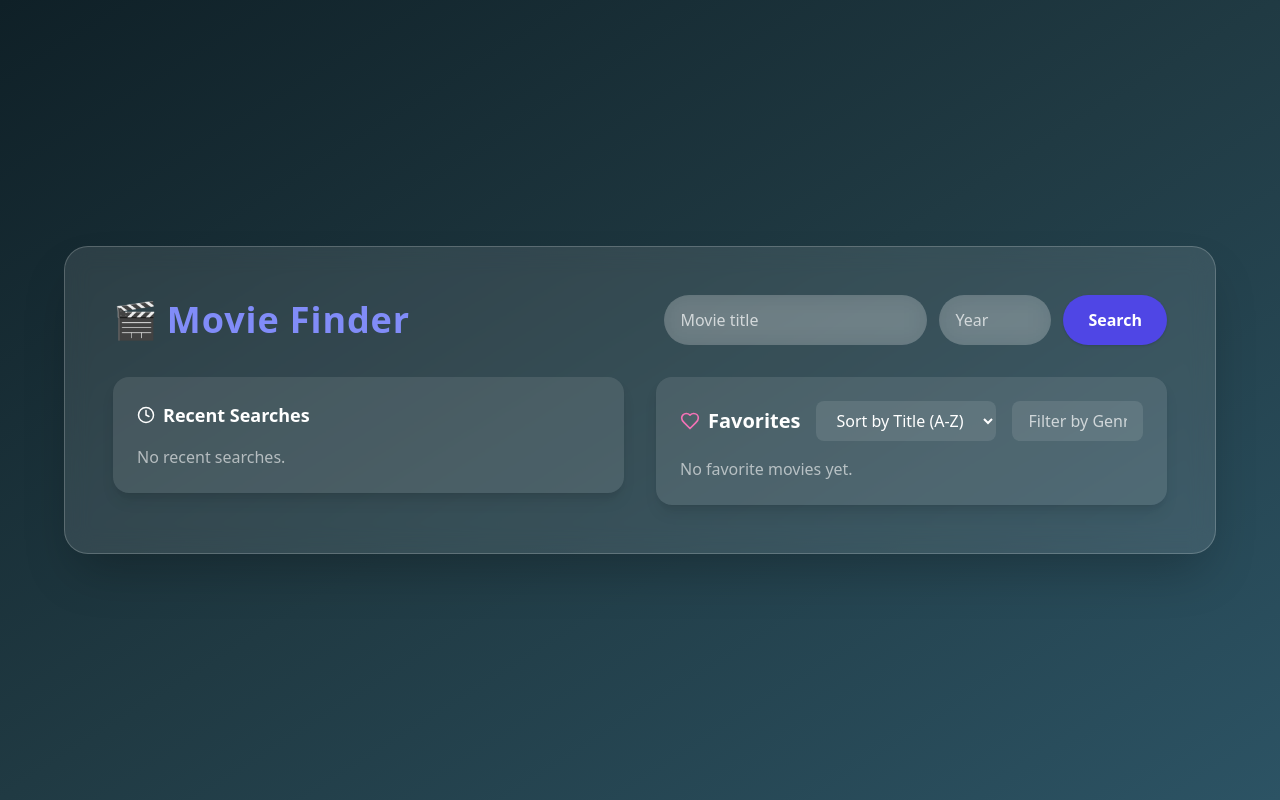
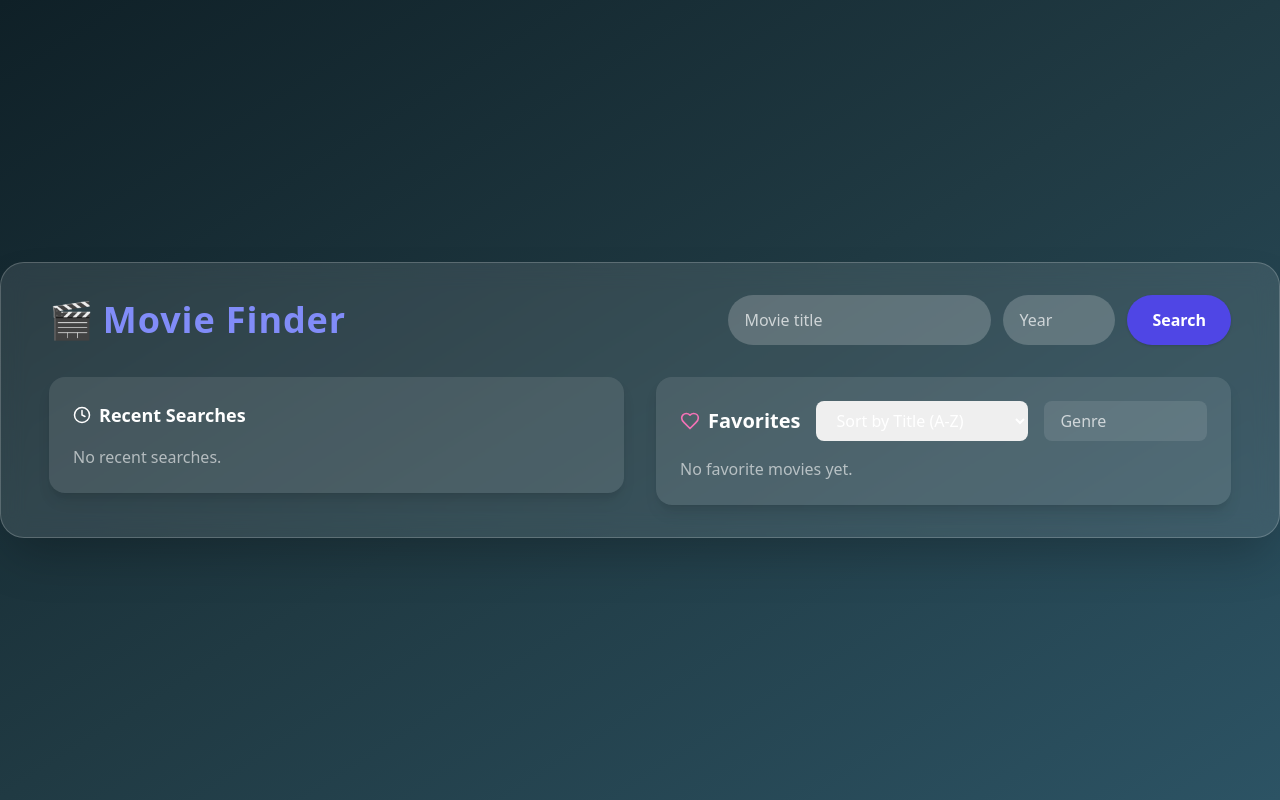
Before and after one commit to codedtt/movie-app, a React (Vite) app: page / in a window 1280 px wide. Built offline with nearby package versions, Linux system fonts and the light colour scheme.

Commit message:
code clean up

```diff
--- a/src/components/MovieSearch.tsx
+++ b/src/components/MovieSearch.tsx
@@ -5,17 +5,11 @@ import { Heart, HeartOff, Clock, X } from 'lucide-react';
 import type { Movie } from '../types';
 
 const MovieSearch = () => {
-  const [sortBy, setSortBy] = useState('title');
-  const [genreFilter, setGenreFilter] = useState('');
   const [query, setQuery] = useState('');
   const [year, setYear] = useState('');
   const [movie, setMovie] = useState<Movie | null>(null);
   const [error, setError] = useState('');
   const [loading, setLoading] = useState(false);
-  const [activeTrailer, setActiveTrailer] = useState<boolean>(false);
-
-  // New state to track which movie trailer is active (showing)
-  const [activeTrailerId, setActiveTrailerId] = useState<string | null>(null);
 
   const [searchHistory, setSearchHistory] = useState<string[]>(() => {
     const saved = localStorage.getItem('movieSearchHistory');
@@ -27,9 +21,78 @@ const MovieSearch = () => {
     return saved ? JSON.parse(saved) : [];
   });
 
-  // Filter and sort favorites
+  const [sortBy, setSortBy] = useState('title');
+  const [genreFilter, setGenreFilter] = useState('');
+  const [activeTrailer, setActiveTrailer] = useState(false);
+  const [activeTrailerId, setActiveTrailerId] = useState<string | null>(null);
+
+  useEffect(() => {
+    localStorage.setItem('movieSearchHistory', JSON.stringify(searchHistory));
+  }, [searchHistory]);
+
+  useEffect(() => {
+    localStorage.setItem('movieFavorites', JSON.stringify(favorites));
+  }, [favorites]);
+
+  const isFavorite = (m: Movie) => favorites.some(f => f.imdbID === m.imdbID);
+
+  const handleSearch = async () => {
+    if (!query.trim()) {
+      setError('Please enter a movie title.');
+      return;
+    }
+
+    setError('');
+    setMovie(null);
+    setLoading(true);
+    setActiveTrailerId(null);
+
+    try {
+      const apiKey = import.meta.env.VITE_OMDB_API_KEY;
+      const url = `https://www.omdbapi.com/?t=${encodeURIComponent(query)}&y=${year}&plot=full&apikey=${apiKey}`;
+      const res = await axios.get(url);
+
+      if (res.data.Response === 'True') {
+        setMovie(res.data);
+        setSearchHistory(prev => {
+          const updated = [query, ...prev.filter(term => term !== query)];
+          return updated.slice(0, 10);
+        });
+      } else {
+        setError(res.data.Error || 'Movie not found.');
+      }
+    } catch (err) {
+      console.error(err);
+      setError('Something went wrong. Please try again.');
+    } finally {
+      setLoading(false);
+    }
+  };
+
+  const handleToggleFavorite = () => {
+    if (!movie) return;
+
+    setFavorites(prev => {
+      const exists = isFavorite(movie);
+      const updated = exists
+        ? prev.filter(f => f.imdbID !== movie.imdbID)
+        : [movie, ...prev];
+
+      if (exists && activeTrailerId === movie.imdbID) {
+        setActiveTrailerId(null);
+      }
+
+      localStorage.setItem('movieFavorites', JSON.stringify(updated));
+      return updated;
+    });
+  };
+
+  const handleRemoveFromHistory = (term: string) => {
+    setSearchHistory(prev => prev.filter(item => item !== term));
+  };
+
   const filteredFavorites = favorites
-    .filter(fav => !genreFilter || fav.Genre?.toLowerCase().includes(genreFilter.toLowerCase()))
+    .filter(f => !genreFilter || f.Genre?.toLowerCase().includes(genreFilter.toLowerCase()))
     .sort((a, b) => {
       switch (sortBy) {
         case 'title':
@@ -47,76 +110,11 @@ const MovieSearch = () => {
       }
     });
 
-  useEffect(() => {
-    localStorage.setItem('movieSearchHistory', JSON.stringify(searchHistory));
-  }, [searchHistory]);
+  return (
+    <div className="min-h-screen w-screen overflow-x-hidden flex items-center justify-center bg-gradient-to-br from-[#0f2027] via-[#203a43] to-[#2c5364] py-6">
+      <div className="w-full max-w-8xl p-4 sm:p-6 md:px-12 md:py-8 bg-white/10 backdrop-blur-md border border-white/20 rounded-3xl p-8 md:p-12 shadow-2xl text-white">
 
-  useEffect(() => {
-    localStorage.setItem('movieFavorites', JSON.stringify(favorites));
-  }, [favorites]);
-
-  const fetchMovie = async () => {
-    if (!query.trim()) {
-      setError("Please enter a movie title.");
-      return;
-    }
-
-    setError('');
-    setMovie(null);
-    setLoading(true);
-    setActiveTrailerId(null); // Close any trailer when searching new movie
-
-    try {
-      const apiKey = import.meta.env.VITE_OMDB_API_KEY;
-      const url = `https://www.omdbapi.com/?t=${encodeURIComponent(query)}&y=${year}&plot=full&apikey=${apiKey}`;
-      const res = await axios.get(url);
-
-      if (res.data.Response === "True") {
-        setMovie(res.data);
-        setSearchHistory(prev => {
-          const filtered = prev.filter(item => item !== query);
-          return [query, ...filtered].slice(0, 10);
-        });
-      } else {
-        setError(res.data.Error || "Movie not found.");
-      }
-    } catch (err) {
-      setError("Something went wrong. Please try again.");
-      console.error(err);
-    } finally {
-      setLoading(false);
-    }
-  };
-
-  // Fix: Always update localStorage when toggling favorites
-  const toggleFavorite = () => {
-    if (!movie) return;
-    setFavorites(prev => {
-      const exists = prev.some(f => f.imdbID === movie.imdbID);
-      let updated;
-      if (exists) {
-        updated = prev.filter(f => f.imdbID !== movie.imdbID);
-        // Also close trailer if removed movie's trailer was open
-        if (activeTrailerId === movie.imdbID) setActiveTrailerId(null);
-      } else {
-        updated = [movie, ...prev];
-      }
-      localStorage.setItem('movieFavorites', JSON.stringify(updated));
-      return updated;
-    });
-  };
-
-  const isFavorite = (m: Movie) => favorites.some(f => f.imdbID === m.imdbID);
-
-  const removeFromHistory = (term: string) => {
-    setSearchHistory(prev => prev.filter(item => item !== term));
-  };
-
-  return (
-    <div className="min-h-screen w-screen overflow-x-hidden flex items-center justify-center bg-gradient-to-br from-[#0f2027] via-[#203a43] to-[#2c5364] p-6">
-      <div className="w-full max-w-6xl bg-white/10 backdrop-blur-md border border-white/20 rounded-3xl p-8 md:p-12 shadow-2xl text-white">
-
-        {/* Header */}
+        {/* Header & Search */}
         <header className="flex flex-col md:flex-row md:items-center md:justify-between mb-8 gap-4">
           <h1 className="text-4xl font-extrabold flex items-center gap-2 tracking-wide">
             🎬 <span className="text-indigo-400">Movie Finder</span>
@@ -124,7 +122,7 @@ const MovieSearch = () => {
           <form
             onSubmit={e => {
               e.preventDefault();
-              fetchMovie();
+              handleSearch();
             }}
             className="flex flex-wrap gap-3"
           >
@@ -132,26 +130,27 @@ const MovieSearch = () => {
               value={query}
               onChange={e => setQuery(e.target.value)}
               placeholder="Movie title"
-              className="flex-1 px-4 py-3 rounded-full bg-white/20 text-white placeholder-white/70 focus:outline-none backdrop-blur-md"
+              className="flex-1 px-4 py-3 rounded-full bg-white/20 text-white placeholder-white/70 focus:outline-none"
             />
             <input
               value={year}
               onChange={e => setYear(e.target.value)}
               placeholder="Year"
-              className="w-28 px-4 py-3 rounded-full bg-white/20 text-white placeholder-white/70 focus:outline-none backdrop-blur-md"
+              className="w-28 px-4 py-3 rounded-full bg-white/20 text-white placeholder-white/70 focus:outline-none"
             />
             <button
               type="submit"
               disabled={loading}
               className="bg-indigo-600 hover:bg-indigo-700 text-white rounded-full px-6 py-3 font-semibold shadow transition"
             >
-              {loading ? "Searching..." : "Search"}
+              {loading ? 'Searching...' : 'Search'}
             </button>
           </form>
         </header>
 
         <div className="grid grid-cols-1 lg:grid-cols-2 gap-8">
-          {/* Left Column */}
+
+          {/* Left Section */}
           <div className="space-y-6">
             {/* Recent Searches */}
             <div className="bg-white/10 rounded-2xl p-6 shadow-lg">
@@ -167,16 +166,16 @@ const MovieSearch = () => {
                       <button
                         onClick={() => {
                           setQuery(term);
-                          fetchMovie();
+                          handleSearch();
                         }}
-                        className="px-4 py-1 pr-6 rounded-full text-sm bg-indigo-700 text-white hover:bg-indigo-500 transition relative"
+                        className="px-4 py-1 pr-6 rounded-full text-sm bg-indigo-700 text-white hover:bg-indigo-500 transition"
                       >
                         {term}
                       </button>
                       <X
                         size={16}
                         className="absolute top-1 right-1 cursor-pointer text-white/80 hover:text-white"
-                        onClick={() => removeFromHistory(term)}
+                        onClick={() => handleRemoveFromHistory(term)}
                       />
                     </div>
                   ))}
@@ -184,7 +183,7 @@ const MovieSearch = () => {
               )}
             </div>
 
-            {/* Movie Display */}
+            {/* Movie Result */}
             {movie && (
               <div className="relative">
                 <MovieCard
@@ -193,33 +192,33 @@ const MovieSearch = () => {
                   onWatchTrailer={setActiveTrailer}
                 />
                 <button
-                  onClick={toggleFavorite}
-                  title={isFavorite(movie) ? "Remove from favorites" : "Add to favorites"}
+                  onClick={handleToggleFavorite}
+                  title={isFavorite(movie) ? 'Remove from favorites' : 'Add to favorites'}
                   className="absolute top-4 right-4 p-2 rounded-full bg-indigo-900 hover:bg-indigo-700 transition"
                 >
-                  {isFavorite(movie) ? <HeartOff className="text-red-400" /> : <Heart className="text-pink-400" />}
+                  {isFavorite(movie) ? (
+                    <HeartOff className="text-red-400" />
+                  ) : (
+                    <Heart className="text-pink-400" />
+                  )}
                 </button>
               </div>
             )}
 
-            {error && (
-              <div className="bg-red-600/80 text-white px-4 py-2 rounded shadow">{error}</div>
-            )}
+            {error && <div className="bg-red-600/80 text-white px-4 py-2 rounded shadow">{error}</div>}
           </div>
 
           {/* Favorites */}
           <div className="bg-white/10 rounded-2xl p-6 shadow-lg">
-            {/* Favorites Header and Controls */}
             <div className="flex flex-col sm:flex-row sm:items-center sm:justify-between gap-4 mb-4">
               <h2 className="text-xl font-semibold flex items-center gap-2">
                 <Heart className="text-pink-400" size={20} /> Favorites
               </h2>
               <div className="flex flex-col md:flex-row md:items-center gap-2 md:gap-4 w-full md:w-auto">
-                <div className="flex-1 min-w-[180px]">
                 <select
                   value={sortBy}
                   onChange={e => setSortBy(e.target.value)}
-                    className="w-full bg-white/10 text-white px-4 py-2 rounded-lg"
+                  className="bg-blue/10 text-white px-4 py-2 rounded-lg"
                 >
                   <option value="title">Sort by Title (A-Z)</option>
                   <option value="title-desc">Sort by Title (Z-A)</option>
@@ -227,27 +226,40 @@ const MovieSearch = () => {
                   <option value="year-asc">Sort by Year (Oldest)</option>
                   <option value="rating">Sort by IMDB Rating</option>
                 </select>
-                </div>
                <div className="flex-1 min-w-[100px]">
                   <input
+                    type="text"
                     value={genreFilter}
                     onChange={e => setGenreFilter(e.target.value)}
-                    placeholder="Filter by Genre"
-                    className="w-full bg-white/10 text-white px-4 py-2 rounded-lg placeholder-white/70"
+                    placeholder="Genre"
+                    className="
+                      w-full
+                      bg-white/10
+                      text-white
+                      px-4
+                      py-2
+                      rounded-lg
+                      placeholder-white/70
+                      focus:outline-none
+                      focus:bg-white/20
+                      transition
+                      duration-200
+                    "
+                    aria-label="Filter favorites by genre"
+                    autoComplete="off"
                   />
                 </div>
               </div>
             </div>
-            {/* Favorites List */}
+
             {filteredFavorites.length === 0 ? (
               <p className="text-white/60">No favorite movies yet.</p>
             ) : (
               <div className="space-y-4">
                 {filteredFavorites.map(fav => (
                   <div key={fav.imdbID} className="relative flex items-center gap-4 p-3 bg-white/10 rounded-xl hover:bg-indigo-700/40 transition">
-                  {/* Poster and basic info */}
                     <img
-                    src={fav.Poster !== "N/A" ? fav.Poster : "/no-poster.png"}
+                      src={fav.Poster !== 'N/A' ? fav.Poster : '/no-poster.png'}
                       alt={fav.Title}
                       className="w-12 h-16 rounded-lg object-cover shadow bg-white/20"
                     />
@@ -256,26 +268,22 @@ const MovieSearch = () => {
                       <p className="text-indigo-200 text-xs">{fav.Year}</p>
                       <p className="text-white/70 text-xs">{fav.Genre}</p>
                     </div>
-                  {/* View Button */}
                     <button
                       onClick={() => {
                         setMovie(fav);
                         setQuery(fav.Title);
                         setYear(fav.Year);
-                      setActiveTrailerId(null); // reset trailer state
+                        setActiveTrailerId(null);
                       }}
                       className="ml-2 px-2 py-1 rounded bg-indigo-700 hover:bg-indigo-600 text-xs"
                     >
                       View
                     </button>
-                  {/* Remove from Favorites */}
                     <button
                       onClick={() => {
-                      setFavorites(prev => {
-                        const updated = prev.filter(f => f.imdbID !== fav.imdbID);
+                        const updated = favorites.filter(f => f.imdbID !== fav.imdbID);
+                        setFavorites(updated);
                         localStorage.setItem('movieFavorites', JSON.stringify(updated));
-                        return updated;
-                      });
                         if (activeTrailerId === fav.imdbID) setActiveTrailerId(null);
                       }}
                       title="Remove from favorites"
```
Also changed, not shown: src/components/MovieCard.tsx (+20 -23 lines). Lines whose indentation alone changed are shown as unchanged.
